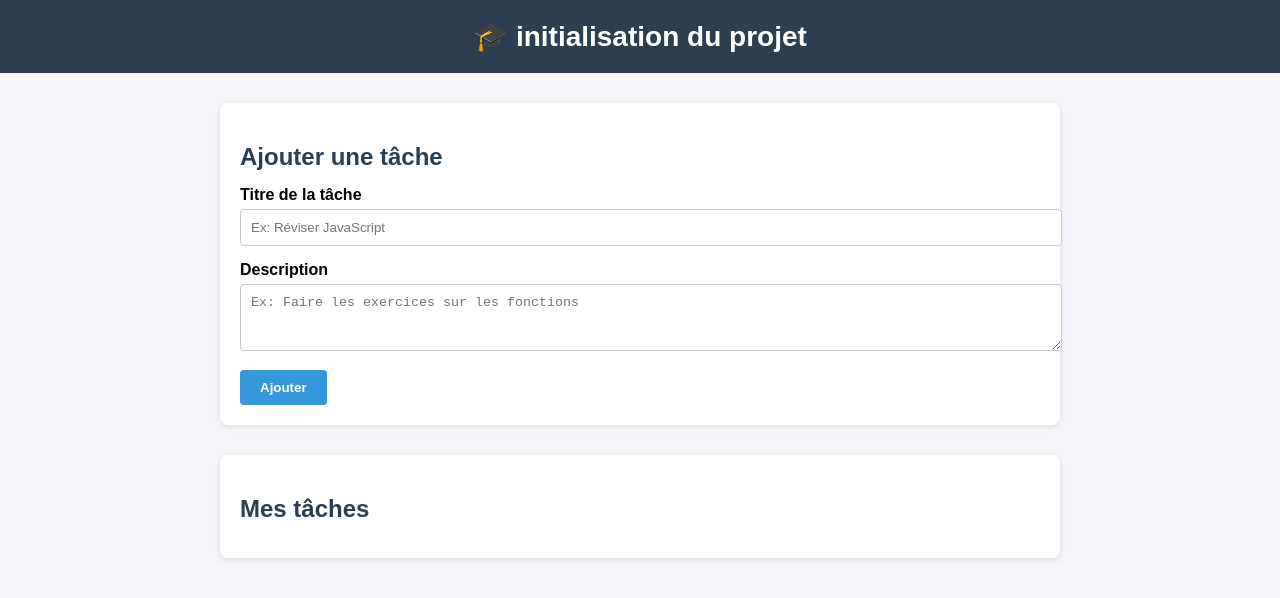
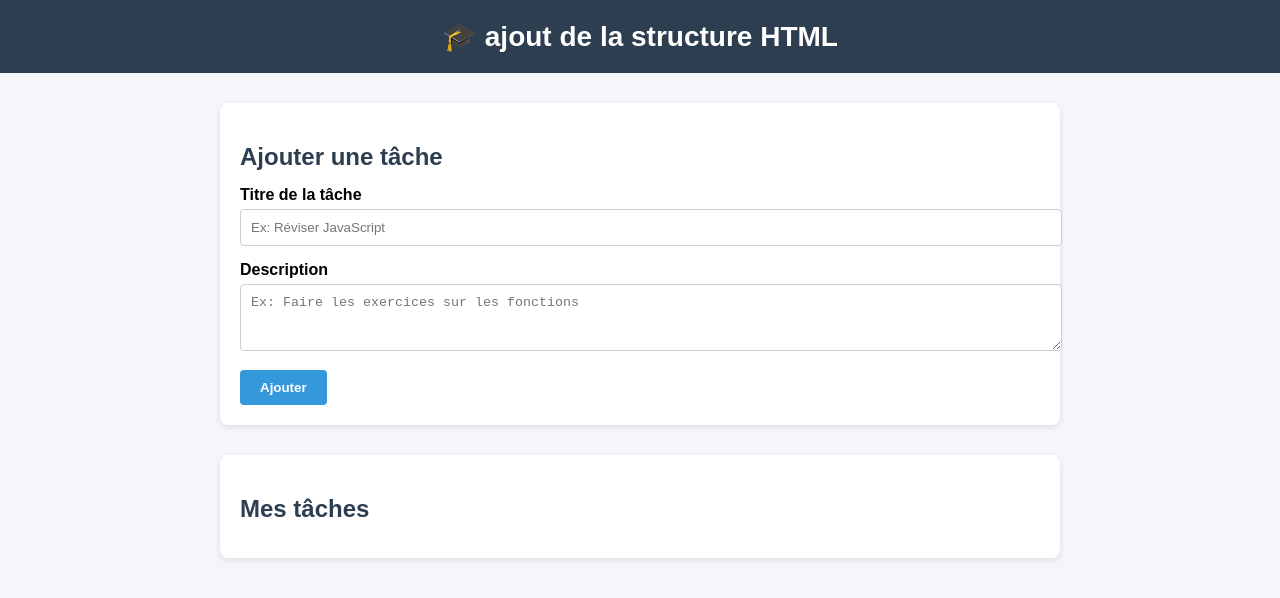
Before and after one commit to tchuentechristelle2025-max/todo_app, a plain HTML site: page index.html in a window 1280 px wide. Drawn offline with Linux system fonts and the light colour scheme.

Commit message:
ajout_de_la_structure_HTML

```diff
--- a/index.html
+++ b/index.html
@@ -7,7 +7,7 @@
 </head>
 <body>
   <header>
-    <h1>🎓 initialisation du projet</h1>
+    <h1>🎓 ajout de la structure HTML</h1>
   </header>
 
   <div class="container">
```
